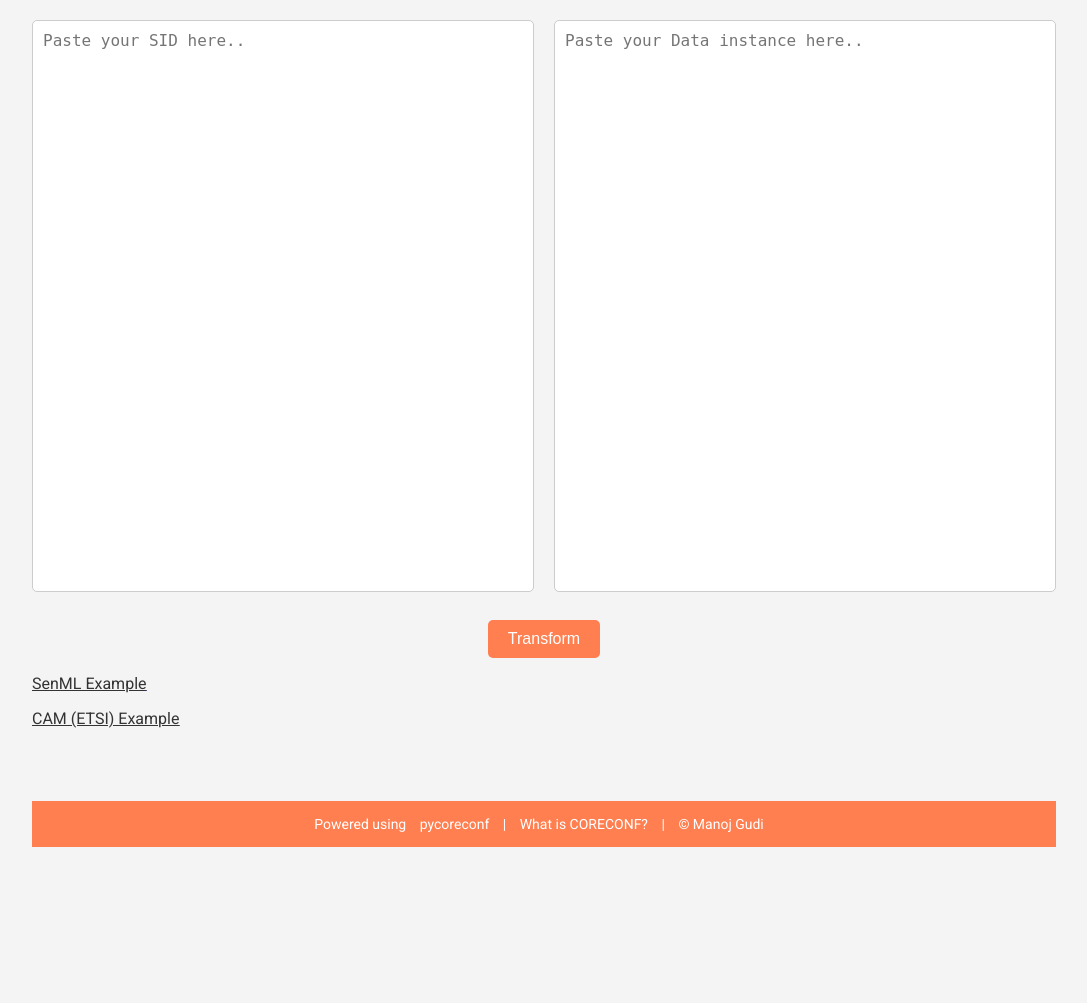
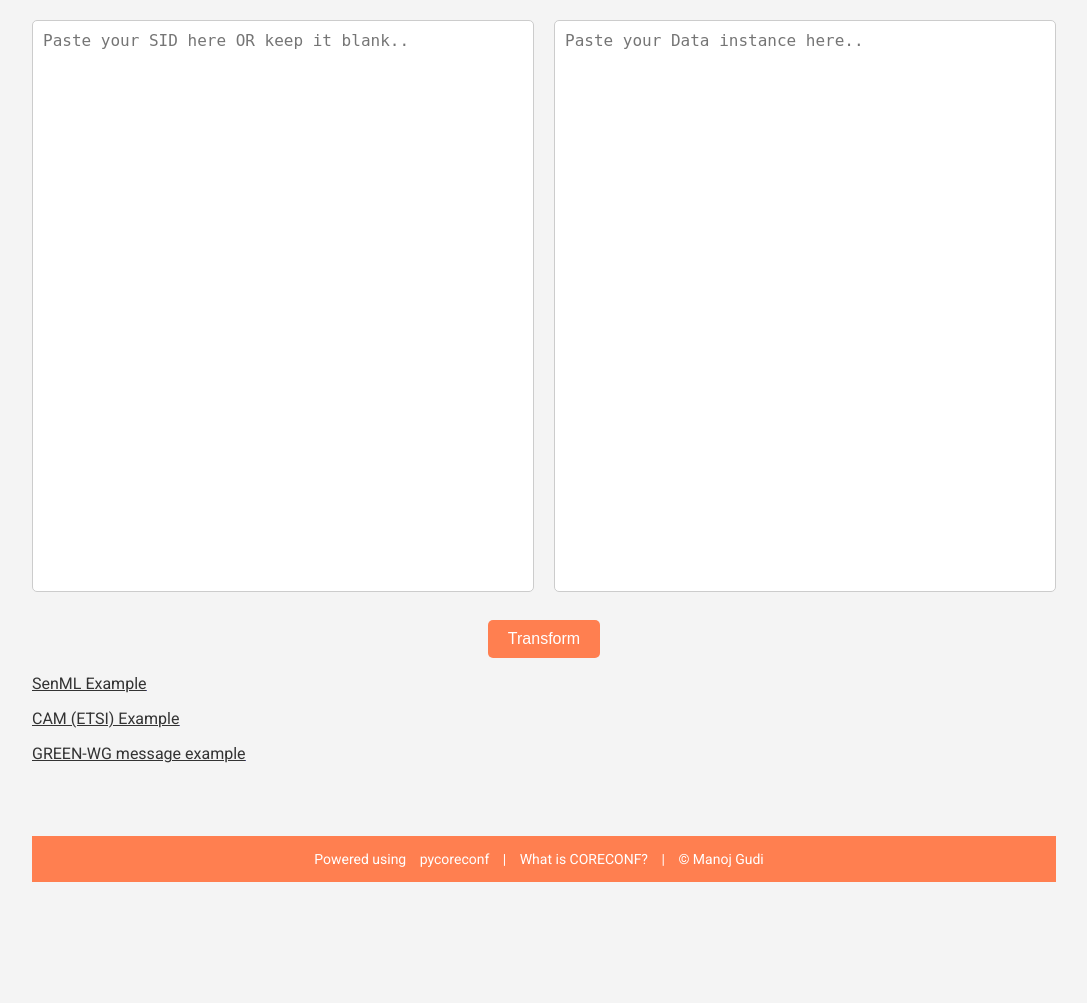
Before and after one commit to manojgudi/coreconf-webservice, a Flask app: page / in a window 1280 px wide. Shown: the part 59-1062 px from the top of the page, without its empty margins (96-1183 px from the left). Run offline with Flask 3, Linux system fonts and the light colour scheme; some libraries are stand-ins or nearby versions.

Commit message:
Added feature to guess SIDs just from data instance

```diff
--- a/app.py
+++ b/app.py
@@ -6,12 +6,15 @@ import random
 import os
 import cbor2
 
+import sidGeneration
+
 app = Flask(__name__)
 
 senmlSIDFile = "examples/senml@unknown.sid"
 senmlDataFile = "examples/senml_data.json"
 camSIDFile = "examples/cam@unknown.sid"
 camDataFile = "examples/cam_yogoko_message.json"
+greenDataFile = "examples/green_message.json"
 
 @app.route('/', methods=['GET', 'POST'])
 def index():
@@ -21,19 +24,29 @@ def index():
         sidTextRaw = request.form['input1']
         dataTextRaw = request.form['input2']
         outputText = sidTextRaw + " " + dataTextRaw
+        dataJSON = None
 
-              # Validate if sidTextRaw is a valid JSON string
-        try:
-            sidJSON = json.loads(sidTextRaw)
-        except json.JSONDecodeError:
-            # If sidTextRaw is not a valid JSON, handle the error (e.g., display an error message)
-            errMessage = "Error: SID content is not a valid JSON."
-
+        # Validate message payload
         try:
             dataJSON = json.loads(dataTextRaw)
         except json.JSONDecodeError:
             # If dataTextRaw is not a valid JSON, handle the error (e.g., display an error message)
             errMessage = "Error: Data instance is not a valid JSON."
+
+        # if sidTextRaw, then best effort to build SID
+        if len(sidTextRaw) < 5 and dataJSON:
+            # Guess identifiers for dataJSON
+            sidIdentifiers = sidGeneration.guessIdentifiers(dataJSON)
+            sidJSON = sidGeneration.generateSIDFile(sidIdentifiers, 60000, 1000, "generic-module")
+            # Overwrite the blank sidTextRaw so the generated SIDs are visible to the user
+            sidTextRaw = json.dumps(sidJSON, indent=2)
+        else:
+            # Validate if sidTextRaw is a valid JSON string
+            try:
+                sidJSON = json.loads(sidTextRaw)
+            except json.JSONDecodeError:
+                # If sidTextRaw is not a valid JSON, handle the error (e.g., display an error message)
+                errMessage = "Error: SID content is not a valid JSON."
 
         if errMessage:
             return render_template('index.html', output_text=errMessage)
@@ -57,6 +70,8 @@ def index():
             hexText = coreconfByteString.hex()
         except:
             errMessage = "Error: CORECONF conversion failed."
+            import traceback
+            traceback.print_exc()
         finally:
             # Delete the temporary files
             os.remove(sidFileName)
@@ -102,5 +117,21 @@ def camExample():
 
     return render_template('index.html', sid_text_raw=camTextRaw, data_text_raw=dataTextRaw)
 
+
+@app.route('/green_example', methods=['GET'])
+def greenExample():
+    # Read the example files and return the content as sid_text_raw and data_text_raw
+    greenTextRaw = ""
+    dataTextRaw= "Unable to read GREEN-WG Data file."
+
+    with open(greenDataFile, 'r') as f:
+        dataTextRaw = f.read()
+
+    return render_template('index.html', sid_text_raw=greenTextRaw, data_text_raw=dataTextRaw)
+
+
+
+
+
 if __name__ == '__main__':
     app.run(debug=True)
--- a/templates/index.html
+++ b/templates/index.html
@@ -45,12 +45,13 @@
         </header>
         <form method="POST" action="{{ url_for('index') }}">
             <div class="input-container">
-                <textarea name="input1" placeholder="Paste your SID here.."
+                <textarea name="input1" placeholder="Paste your SID here OR keep it blank.."
                     class="input-box">{{sid_text_raw}}</textarea>
                 <textarea name="input2" placeholder="Paste your Data instance here.."
                     class="input-box">{{data_text_raw}}</textarea>
             </div>
             <button type="submit" class="submit-btn">Transform</button>
+
         </form>
         <a href="{{ url_for('senmlExample') }}">
             <p class="example-text"> SenML Example</p>
@@ -58,6 +59,10 @@
         <a href="{{ url_for('camExample') }}">
             <p class="example-text"> CAM (ETSI) Example</p>
         </a>
+        <a href="{{ url_for('greenExample') }}">
+            <p class="example-text"> GREEN-WG message example</p>
+        </a>
+
 
 
         {% if output_text %}
```
